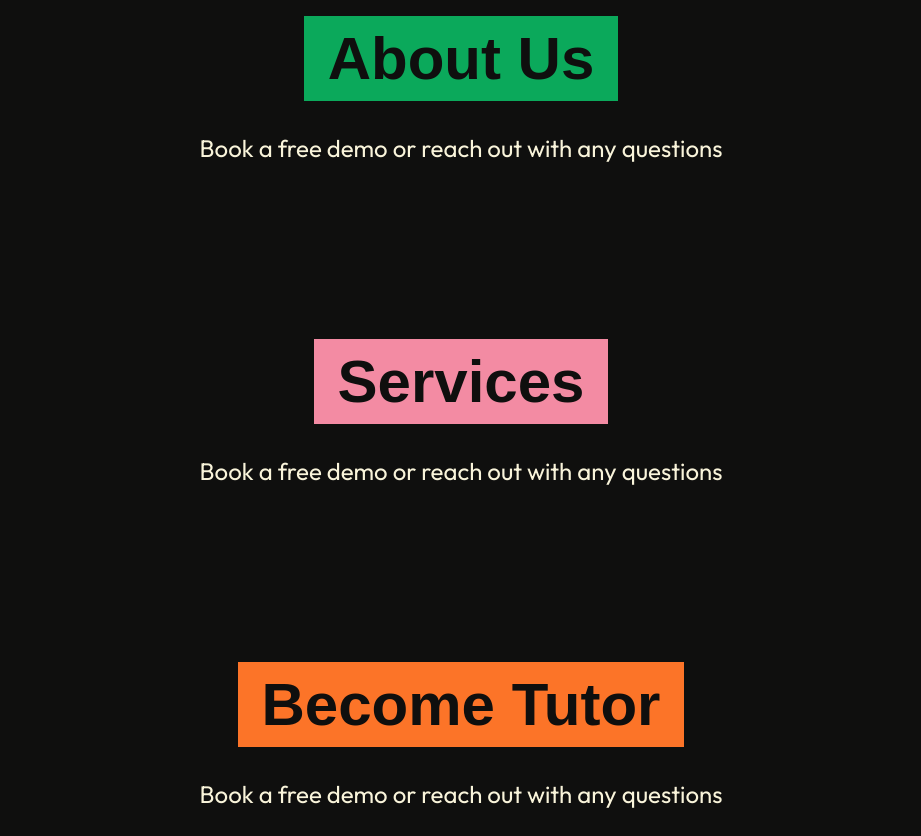
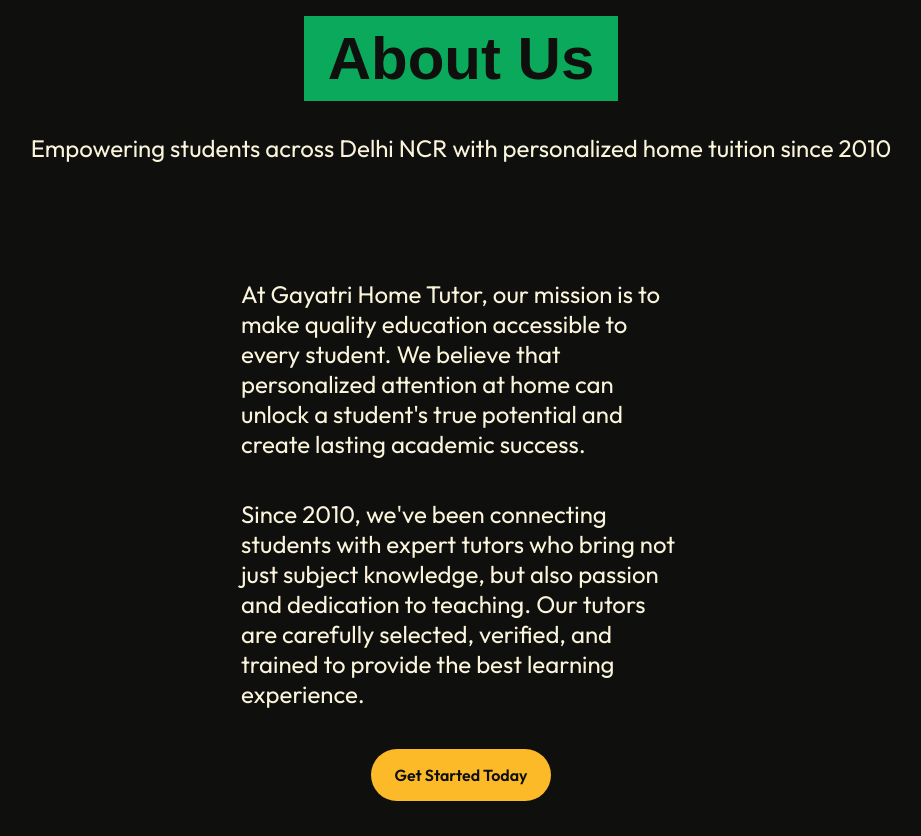
Before and after one commit to thedrishtigupta/Gayatri-Home-Tutors, a plain HTML site: page index.html in a window 1280 px wide. Shown: the part 960-1796 px from the top of the page, without its empty margins (179-1100 px from the left). Drawn offline with Linux system fonts and the light colour scheme; a web font is replaced by a local one.

Commit message:
Added mission section in about us

```diff
--- a/index.html
+++ b/index.html
@@ -69,7 +69,16 @@
                 <div class="section-heading" id="about-heading">
                     <h1>About Us</h1>
                 </div>
-                <p>Book a free demo or reach out with any questions</p>
+                <p>Empowering students across Delhi NCR with personalized home tuition since 2010</p>
+            </div>
+            <div class="section-body">
+                <div class="about-mission">
+                    <p>At Gayatri Home Tutor, our mission is to make quality education accessible to every student. We believe that personalized attention at home can unlock a student's true potential and create lasting academic success.</p>
+                    <p>Since 2010, we've been connecting students with expert tutors who bring not just subject knowledge, but also passion and dedication to teaching. Our tutors are carefully selected, verified, and trained to provide the best learning experience.</p>
+                    <div class="book-button">
+                        <span><a href="contact.html">Get Started Today</a></span>
+                    </div>
+                </div>
             </div>
         </section>
         <section class="sections">
--- a/style.css
+++ b/style.css
@@ -777,6 +777,42 @@
   background-color: var(--color-primary-green);
 }
 
+.about-mission {
+  margin: 0px 324px;
+  padding: 0px 32px;
+}
+
+.about-mission p {
+  font-size: 24px;
+  margin-bottom:40px;
+  max-width:56ch;
+  display:block;
+}
+
+.book-button{
+  display:flex;
+  align-items:center;
+  justify-content: center;
+}
+
+.book-button span {
+  padding: 16px 24px;
+  background-color: var(--color-primary-yellow);
+  display: inline-flex;
+  align-items: center;
+
+  /* border: 1px solid var(--color-primary-yellow); */
+  background: var(--color-primary-yellow);
+
+  border-radius: 9999px;
+}
+
+.book-button a{
+  font-size: 16px;
+  font-weight: 600;
+  color: var(--color-black-bg);
+}
+
 
 /* ===================== Services page styles===================== */
 #services-heading{
```
